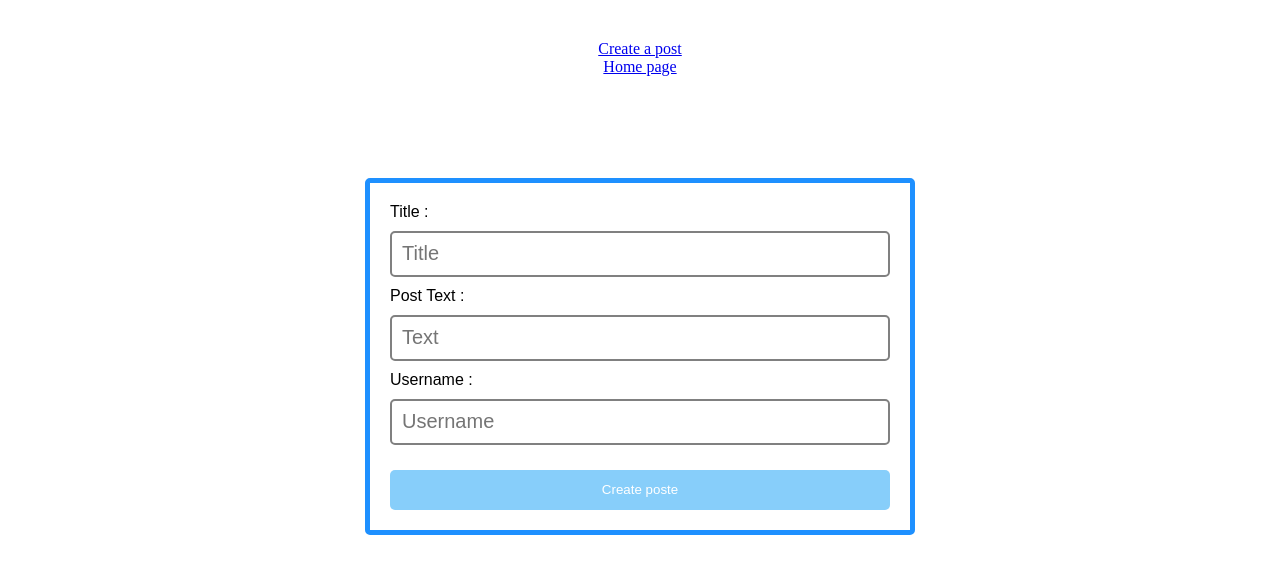
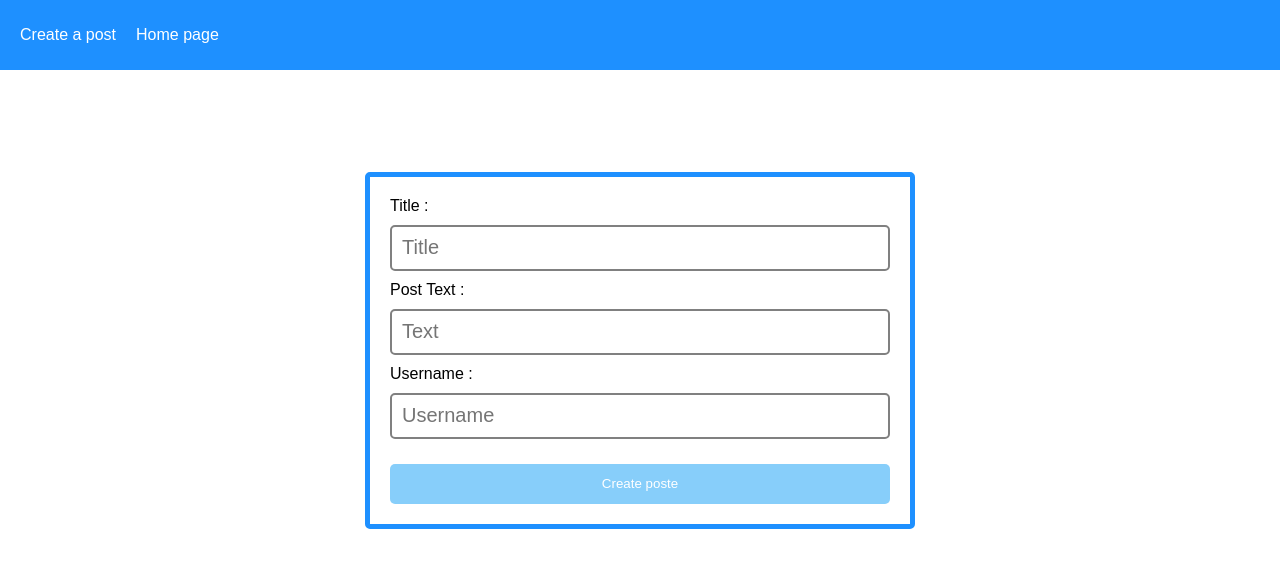
Before and after one commit to Abdelkarim-b/nodereact, a React (Create React App) app in the folder client/: page /createpost in a window 1280 px wide. Shown: the top 574 px of the page. Built offline with nearby package versions, Linux system fonts and the light colour scheme.

Commit message:
episode 5 not complete 17.41 useHistory changed by useNavigator

```diff
--- a/client/src/App.css
+++ b/client/src/App.css
@@ -3,7 +3,6 @@
   height: auto;
   display: flex;
   align-items: center;
-  padding-top: 40px;
   flex-direction: column;
 }
 
@@ -55,6 +54,7 @@ body {
   border-bottom-left-radius: 10px;
   border-bottom-right-radius: 10px;
 }
+
 /* CREATE POST PAGE CSS */
 
 .createPostPage {
@@ -103,3 +103,20 @@ body {
 span {
   color: red;
 }
+
+/* NAVBAR */
+
+.navbar {
+  width: 100%;
+  height: 70px;
+  background-color: dodgerblue;
+  display: flex;
+  align-items: center;
+  font-family: Arial, Helvetica, sans-serif;
+}
+
+.navbar a {
+  margin-left: 20px;
+  text-decoration: none;
+  color: white;
+}
--- a/client/src/App.js
+++ b/client/src/App.js
@@ -2,6 +2,7 @@ import './App.css';
 import { BrowserRouter as Router, Routes, Route, Link } from "react-router-dom";
 import Home from './pages/Home';
 import CreatePost from './pages/CreatePost';
+import Post from './pages/Post';
 
 function App()
 {
@@ -9,11 +10,14 @@ function App()
   return (
     <div className="App">
       <Router>
-        <Link to="/createpost"> Create a post</Link>
-        <Link to="/">Home page</Link>
+        <div className='navbar'>
+          <Link to="/createpost"> Create a post</Link>
+          <Link to="/">Home page</Link>
+        </div>
         <Routes>
-          <Route path='/' element={<Home />} />
-          <Route path='/createpost' element={<CreatePost />} />
+          <Route path='/' exact element={<Home />} />
+          <Route path='/createpost' exact element={<CreatePost />} />
+          <Route path='/post/:id' exact element={<Post />} />
         </Routes>
       </Router>
     </div>
--- a/client/src/pages/CreatePost.js
+++ b/client/src/pages/CreatePost.js
@@ -17,21 +17,17 @@ function CreatePost() {
   username: Yup.string().min(3).max(15).required(),
 });
 
-//  const onSubmit = (data)=>{
-//    console.log("submited data : ", data)
-//  }
+const onSubmit = (data) => {
+  axios.post("http://localhost:3001/posts", data).then((response) => {
+    console.log("IT WORKED");
+  });
+};
 
  return (
       <div className='createPostPage'>
       <Formik
         initialValues={initialValues}
-        onSubmit={(data)=> {
-          console.log("--- data ---", data)
-          axios.post("http://localhost:3001/posts", data)
-          .then((response)=>{
-             console.log("IT Work !");
-          })
-        }}
+        onSubmit={onSubmit}
         validationSchema={validationSchema}>
         <Form className="formContainer">
           <label> Title : </label>
--- a/client/src/pages/Home.js
+++ b/client/src/pages/Home.js
@@ -1,10 +1,15 @@
 import React from 'react'
 import axios from "axios";
 import { useEffect, useState } from 'react';
+import { useNavigate } from 'react-router-dom';
 
 function Home()
 {
     const [listOfPosts, setListOfPosts] = useState([]);
+    //react-dom-router version 6 or higer
+    //use useNavigate hook instead of useHistory hook
+    const navigate = useNavigate();
+
     useEffect(() =>
     {
         axios.get("http://localhost:3001/posts").then((response) =>
@@ -19,7 +24,11 @@ function Home()
           {listOfPosts.map((value, key) =>
           {
               return (
-                  <div className='post'>
+                  <div
+                    className='post'
+                    onClick={()=> {
+                       navigate(`/post/${value.id}`)
+                    }}>
                       <div className='title'>{value.title}</div>
                       <div className='body'>{value.postText}</div>
                       <div className='footer'>{value.username}</div>
--- /dev/null
+++ b/client/src/pages/Post.js
@@ -0,0 +1,21 @@
+import React, { useEffect, useState } from 'react';
+import { useParams } from 'react-router-dom';
+import axios from 'axios';
+function Post() {
+  const [objectPost, setObjectPost] = useState({});
+  let { id } = useParams();
+  useEffect(() =>
+    {
+        axios.get(`http://localhost:3001/posts/byId/${id}`).then((response) =>
+        {
+            console.log("selected Post", response.data)
+            setObjectPost(response.data)
+        });
+    }, []);
+
+  return (
+    <div>{objectPost.title}</div>
+  )
+}
+
+export default Post
```
Also changed, not shown: 1 other file (tests, documents, lock files or other folders).
